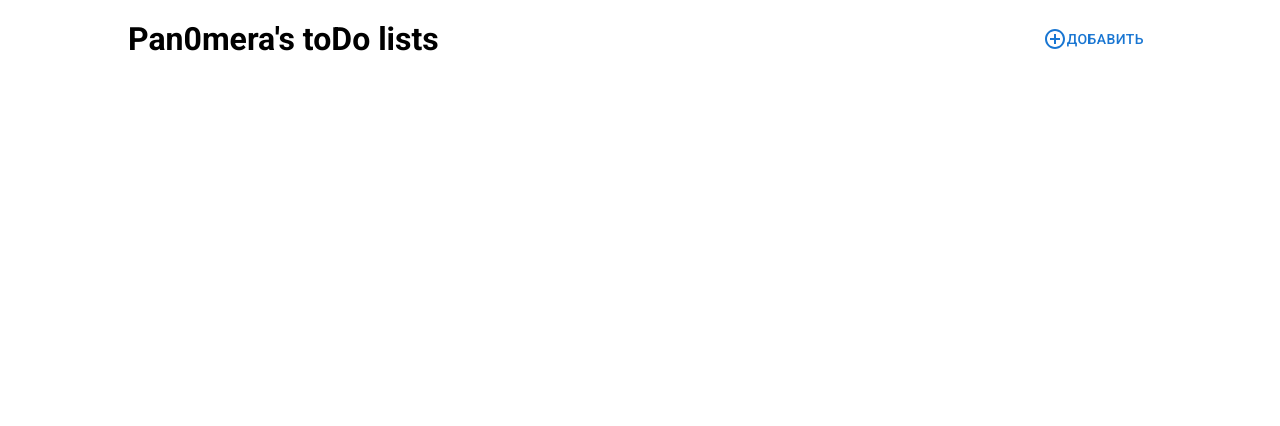
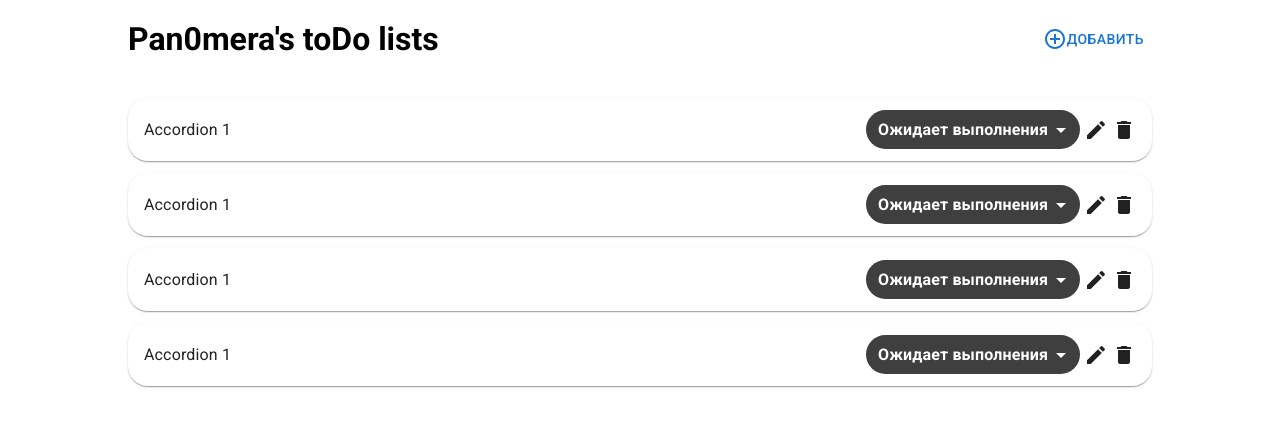
Before and after one commit to ARTESS-PLAY/SimpeToDoList, a React (Create React App) app: page / in a window 1280 px wide. Shown: the top 426 px of the page. Built offline with nearby package versions, Linux system fonts and the light colour scheme.

Commit message:
Внешний вид для стилей

```diff
--- a/src/App.tsx
+++ b/src/App.tsx
@@ -1,11 +1,13 @@
 import React from 'react';
 import Header from './components/Header';
+import ToDos from './components/ToDos';
 
 function App() {
     return (
         <div className="App">
             <div className="container">
                 <Header />
+                <ToDos />
             </div>
         </div>
     );
--- /dev/null
+++ b/src/components/ToDos/ToDo/ToDoStatus/StatusFactort.tsx
@@ -0,0 +1,38 @@
+import MenuItem from '@mui/material/MenuItem';
+import { TodoStatus } from '../../../../models/Todo/types';
+import { ReactNode } from 'react';
+import cl from './index.module.scss';
+
+export const statusFactory = (status: TodoStatus): JSX.Element => {
+    switch (status) {
+        case 'AWAITING':
+            return <MenuItem value={'AWAITING'}>Ожидает выполнения</MenuItem>;
+
+        case 'IN PROCESS':
+            return <MenuItem value={'IN PROCESS'}>В процессе</MenuItem>;
+
+        case 'DONE':
+            return <MenuItem value={'DONE'}>Сделано</MenuItem>;
+
+        default:
+            const neverCheck: never = status;
+            throw new Error('An unprocessed case for the status');
+    }
+};
+
+export const renderStatusValue = (value: TodoStatus): ReactNode => {
+    switch (value) {
+        case 'AWAITING':
+            return <div className={cl.value + ' ' + cl['value-awaiting']}>Ожидает выполнения</div>;
+
+        case 'IN PROCESS':
+            return <div className={cl.value + ' ' + cl['value-process']}>В процессе</div>;
+
+        case 'DONE':
+            return <div className={cl.value + ' ' + cl['value-done']}>Сделано</div>;
+
+        default:
+            const neverCheck: never = value;
+            throw new Error('An unprocessed case for the status');
+    }
+};
--- /dev/null
+++ b/src/components/ToDos/ToDo/ToDoStatus/index.module.scss
@@ -0,0 +1,36 @@
+.select {
+    border-radius: 20px;
+    > div {
+        padding: 0;
+        padding-right: 0 !important;
+    }
+    > svg {
+        fill: white;
+        transition: transform 0.3s;
+    }
+}
+
+.value {
+    padding: 8px 12px;
+    padding-right: 32px;
+    transition: background-color 0.3s;
+    font-weight: bold;
+    color: white;
+    border-radius: 20px;
+    &-awaiting {
+        background-color: rgb(63, 63, 63);
+    }
+    &-process {
+        background-color: rgb(0, 38, 162);
+    }
+    &-done {
+        background-color: rgb(0, 103, 29);
+    }
+}
+
+.select_menu {
+    border-radius: 20px;
+    &:global(.MuiBackdrop-root) {
+        background-color: red;
+    }
+}
--- /dev/null
+++ b/src/components/ToDos/ToDo/ToDoStatus/index.tsx
@@ -0,0 +1,41 @@
+import Select, { SelectChangeEvent } from '@mui/material/Select';
+import { useState } from 'react';
+import { TodoStatus } from '../../../../models/Todo/types';
+import { renderStatusValue, statusFactory } from './StatusFactort';
+import cl from './index.module.scss';
+
+const allStatuses: TodoStatus[] = ['AWAITING', 'IN PROCESS', 'DONE'];
+
+const ToDoStatus = ({ status }: { status: TodoStatus }): JSX.Element => {
+    const [age, setAge] = useState<TodoStatus>(status);
+
+    const handleChange = (e: SelectChangeEvent<TodoStatus>) => {
+        const newStatus = e.target.value as TodoStatus;
+        setAge(newStatus);
+    };
+
+    return (
+        <Select
+            value={age}
+            MenuProps={{
+                PaperProps: {
+                    className: cl.select_menu,
+                },
+            }}
+            sx={{
+                '& .MuiOutlinedInput-notchedOutline': {
+                    border: 'none',
+                },
+            }}
+            onChange={handleChange}
+            onClick={(e) => {
+                e.stopPropagation();
+            }}
+            className={cl.select}
+            renderValue={renderStatusValue}>
+            {allStatuses.map((status) => statusFactory(status))}
+        </Select>
+    );
+};
+
+export default ToDoStatus;
--- /dev/null
+++ b/src/components/ToDos/ToDo/index.module.scss
@@ -0,0 +1,26 @@
+.accordion {
+    border-radius: 20px !important;
+    &:not(:last-child) {
+        margin-bottom: 12px;
+    }
+    &:first-child {
+        border-radius: 20px !important;
+    }
+    &:last-child {
+        border-radius: 20px !important;
+    }
+    &::before {
+        content: none !important;
+    }
+}
+
+.controls {
+    display: flex;
+    flex-direction: row;
+    align-items: center;
+    & > * {
+        &:not(:last-child) {
+            margin-right: 4px;
+        }
+    }
+}
--- /dev/null
+++ b/src/components/ToDos/ToDo/index.tsx
@@ -0,0 +1,40 @@
+import { Accordion, Typography, AccordionDetails, styled } from '@mui/material';
+import MuiAccordionSummary, { AccordionSummaryProps } from '@mui/material/AccordionSummary';
+import ToDoStatus from './ToDoStatus';
+import EditIcon from '@mui/icons-material/Edit';
+import DeleteIcon from '@mui/icons-material/Delete';
+import cl from './index.module.scss';
+
+const AccordionSummary = styled((props: AccordionSummaryProps) => (
+    <MuiAccordionSummary {...props} />
+))(() => ({
+    '& .MuiAccordionSummary-content': {
+        display: 'flex',
+        flexDirection: 'row',
+        alignItems: 'center',
+        justifyContent: 'space-between',
+    },
+}));
+
+const Todo = () => {
+    return (
+        <Accordion className={cl.accordion}>
+            <AccordionSummary className={cl.accordion__head}>
+                <Typography>Accordion 1</Typography>
+                <div className={cl.controls}>
+                    <ToDoStatus status="AWAITING" />
+                    <EditIcon />
+                    <DeleteIcon />
+                </div>
+            </AccordionSummary>
+            <AccordionDetails>
+                <Typography>
+                    Lorem ipsum dolor sit amet, consectetur adipiscing elit. Suspendisse malesuada
+                    lacus ex, sit amet blandit leo lobortis eget.
+                </Typography>
+            </AccordionDetails>
+        </Accordion>
+    );
+};
+
+export default Todo;
--- a/src/components/ToDos/index.tsx
+++ b/src/components/ToDos/index.tsx
@@ -1,8 +1,13 @@
+import Todo from './ToDo';
+
 const ToDos = () => {
+    const todos = [1, 1, 1, 1];
     return (
-        <>
-            <></>
-        </>
+        <div>
+            {todos.map((el) => (
+                <Todo />
+            ))}
+        </div>
     );
 };
 
```
